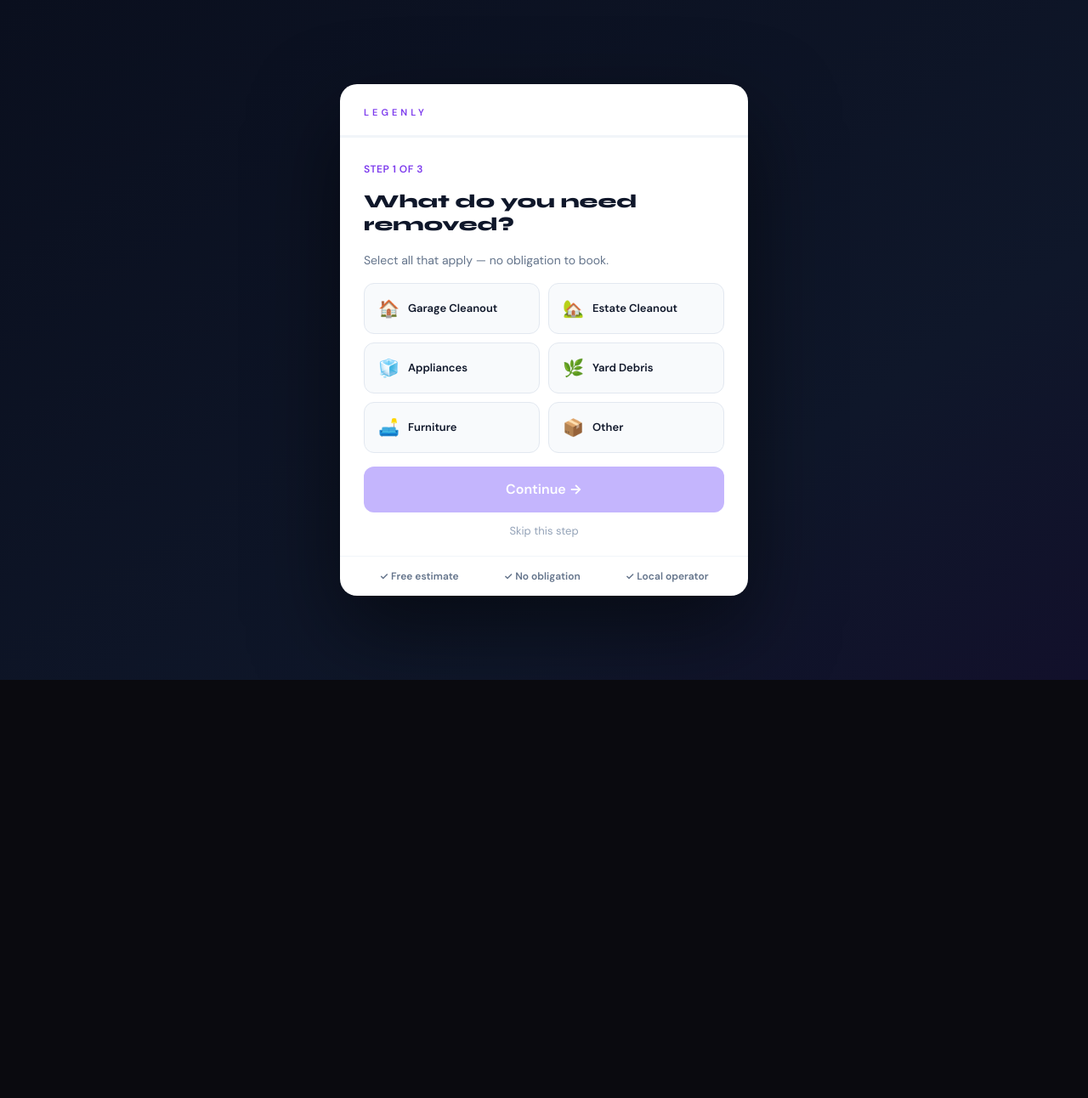
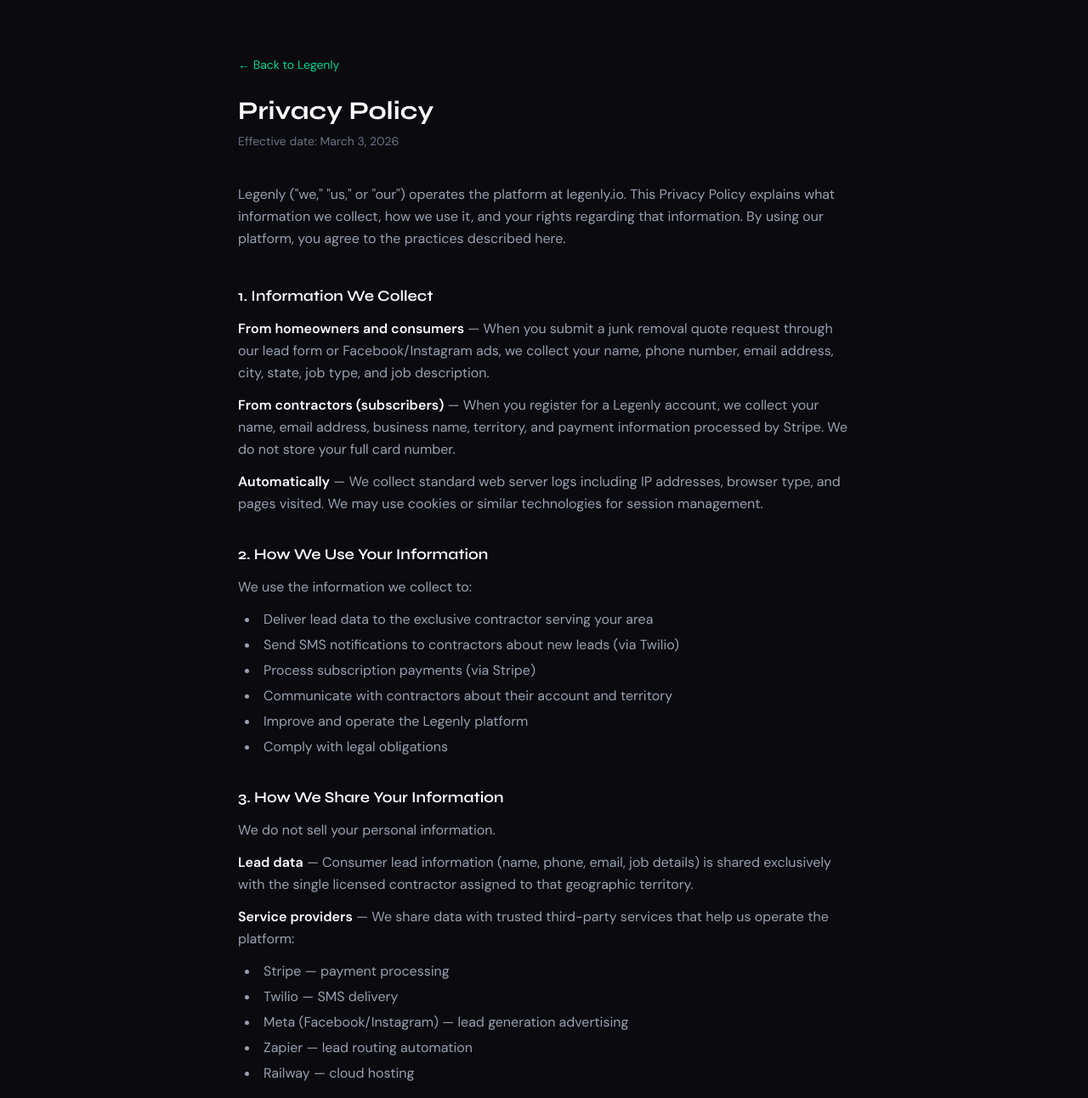
Before and after one commit to dominick-a11y/legenly, a React (Vite) app in the folder client/: page /privacy in a window 1280 px wide. Before the commit this address led to /. Shown: the top 1292 px of the page at 85% size. Before the commit the page ends 800 px from the top, so only its background shows below. Built offline with nearby package versions, Linux system fonts and the light colour scheme.

Commit message:
Add /privacy route and Privacy Policy page
Covers data collection (leads, payments, SMS), third-party services
(Stripe, Twilio, Meta, Zapier, Railway), data sharing, retention,
and user rights. Accessible at /privacy without authentication.

https://claude.ai/code/session_018ZsG8TC8uGFYKhmKNTKxgt

```diff
--- a/client/src/App.jsx
+++ b/client/src/App.jsx
@@ -12,6 +12,7 @@ import LeadForm from './pages/LeadForm.jsx';
 import Bundle from './pages/Bundle.jsx';
 import Webinar from './pages/Webinar.jsx';
 import Pipeline from './pages/Pipeline.jsx';
+import Privacy from './pages/Privacy.jsx';
 
 function ProtectedRoute({ children, adminOnly = false }) {
   const { isAuthenticated, user } = useAuth();
@@ -82,6 +83,7 @@ function AppRoutes() {
           </ProtectedRoute>
         }
       />
+      <Route path="/privacy" element={<Privacy />} />
       <Route path="*" element={<Navigate to="/" replace />} />
     </Routes>
   );
--- /dev/null
+++ b/client/src/pages/Privacy.jsx
@@ -0,0 +1,97 @@
+import React from 'react';
+import { Link } from 'react-router-dom';
+
+const Section = ({ title, children }) => (
+  <div className="mb-8">
+    <h2 className="text-lg font-semibold text-white mb-3">{title}</h2>
+    <div className="text-gray-400 space-y-3 leading-relaxed">{children}</div>
+  </div>
+);
+
+export default function Privacy() {
+  return (
+    <div className="min-h-screen bg-bg text-white">
+      <div className="max-w-3xl mx-auto px-6 py-16">
+        <div className="mb-10">
+          <Link to="/" className="text-emerald-400 text-sm hover:underline">← Back to Legenly</Link>
+          <h1 className="text-3xl font-bold mt-6 mb-2">Privacy Policy</h1>
+          <p className="text-gray-500 text-sm">Effective date: March 3, 2026</p>
+        </div>
+
+        <p className="text-gray-400 mb-10 leading-relaxed">
+          Legenly ("we," "us," or "our") operates the platform at legenly.io. This Privacy Policy explains
+          what information we collect, how we use it, and your rights regarding that information.
+          By using our platform, you agree to the practices described here.
+        </p>
+
+        <Section title="1. Information We Collect">
+          <p><strong className="text-white">From homeowners and consumers</strong> — When you submit a junk removal quote request through our lead form or Facebook/Instagram ads, we collect your name, phone number, email address, city, state, job type, and job description.</p>
+          <p><strong className="text-white">From contractors (subscribers)</strong> — When you register for a Legenly account, we collect your name, email address, business name, territory, and payment information processed by Stripe. We do not store your full card number.</p>
+          <p><strong className="text-white">Automatically</strong> — We collect standard web server logs including IP addresses, browser type, and pages visited. We may use cookies or similar technologies for session management.</p>
+        </Section>
+
+        <Section title="2. How We Use Your Information">
+          <p>We use the information we collect to:</p>
+          <ul className="list-disc list-inside space-y-1 ml-2">
+            <li>Deliver lead data to the exclusive contractor serving your area</li>
+            <li>Send SMS notifications to contractors about new leads (via Twilio)</li>
+            <li>Process subscription payments (via Stripe)</li>
+            <li>Communicate with contractors about their account and territory</li>
+            <li>Improve and operate the Legenly platform</li>
+            <li>Comply with legal obligations</li>
+          </ul>
+        </Section>
+
+        <Section title="3. How We Share Your Information">
+          <p>We do not sell your personal information.</p>
+          <p><strong className="text-white">Lead data</strong> — Consumer lead information (name, phone, email, job details) is shared exclusively with the single licensed contractor assigned to that geographic territory.</p>
+          <p><strong className="text-white">Service providers</strong> — We share data with trusted third-party services that help us operate the platform:</p>
+          <ul className="list-disc list-inside space-y-1 ml-2">
+            <li>Stripe — payment processing</li>
+            <li>Twilio — SMS delivery</li>
+            <li>Meta (Facebook/Instagram) — lead generation advertising</li>
+            <li>Zapier — lead routing automation</li>
+            <li>Railway — cloud hosting</li>
+          </ul>
+          <p>These providers have their own privacy policies and are contractually required to protect your data.</p>
+          <p><strong className="text-white">Legal requirements</strong> — We may disclose information if required by law or to protect the rights and safety of our users.</p>
+        </Section>
+
+        <Section title="4. Data Retention">
+          <p>We retain lead data for as long as necessary to deliver the service and for reasonable business recordkeeping. Contractor account data is retained for the duration of the subscription and a reasonable period after cancellation. You may request deletion of your data at any time by contacting us.</p>
+        </Section>
+
+        <Section title="5. Security">
+          <p>We use industry-standard measures to protect your information, including encrypted connections (HTTPS) and secure credential storage. No method of transmission over the internet is 100% secure, and we cannot guarantee absolute security.</p>
+        </Section>
+
+        <Section title="6. Your Rights">
+          <p>Depending on your location, you may have the right to:</p>
+          <ul className="list-disc list-inside space-y-1 ml-2">
+            <li>Access the personal information we hold about you</li>
+            <li>Request correction of inaccurate data</li>
+            <li>Request deletion of your data</li>
+            <li>Opt out of marketing communications</li>
+          </ul>
+          <p>To exercise any of these rights, contact us at the email below.</p>
+        </Section>
+
+        <Section title="7. Children's Privacy">
+          <p>Legenly is not intended for use by anyone under the age of 18. We do not knowingly collect personal information from children.</p>
+        </Section>
+
+        <Section title="8. Changes to This Policy">
+          <p>We may update this Privacy Policy from time to time. We will notify registered users of material changes by email or in-app notice. The effective date at the top of this page reflects the most recent update.</p>
+        </Section>
+
+        <Section title="9. Contact Us">
+          <p>If you have questions or concerns about this Privacy Policy, contact us at:</p>
+          <p>
+            <strong className="text-white">Legenly</strong><br />
+            Email: <a href="mailto:hello@legenly.io" className="text-emerald-400 hover:underline">hello@legenly.io</a>
+          </p>
+        </Section>
+      </div>
+    </div>
+  );
+}
```
